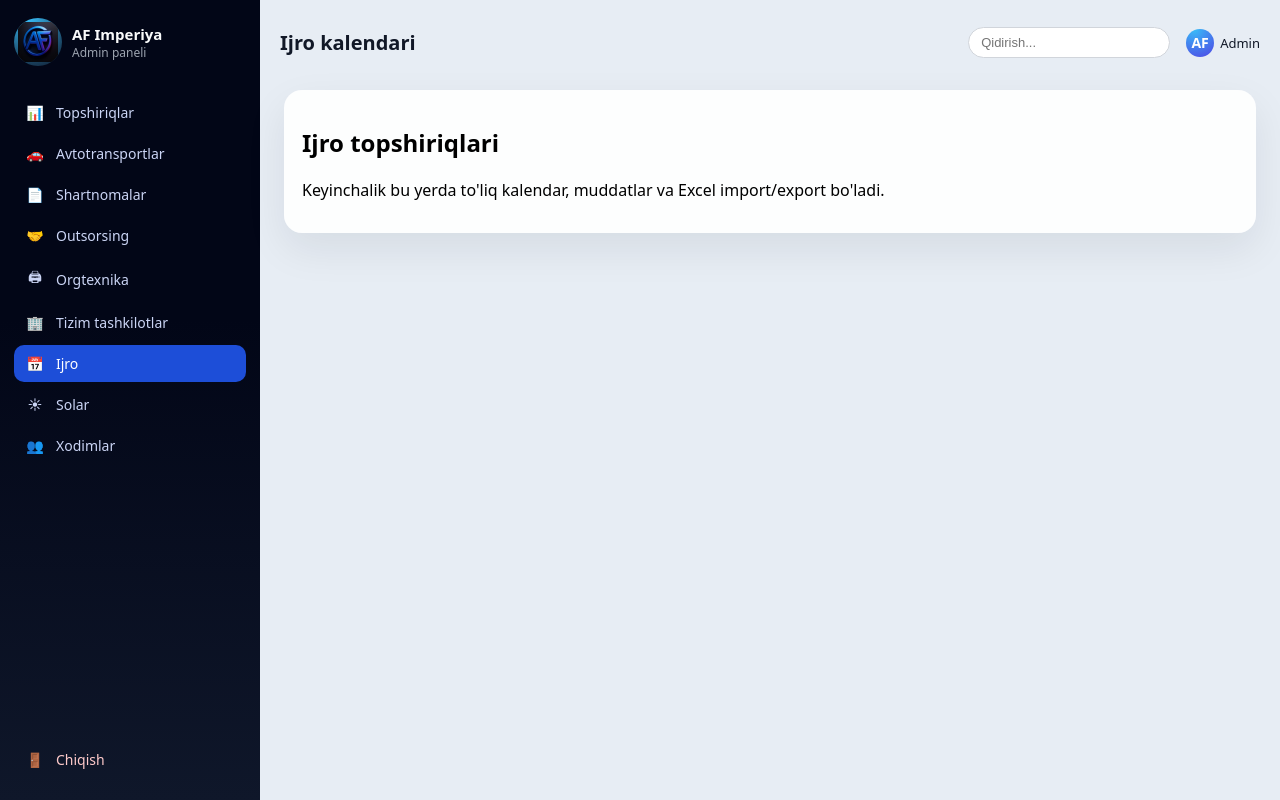
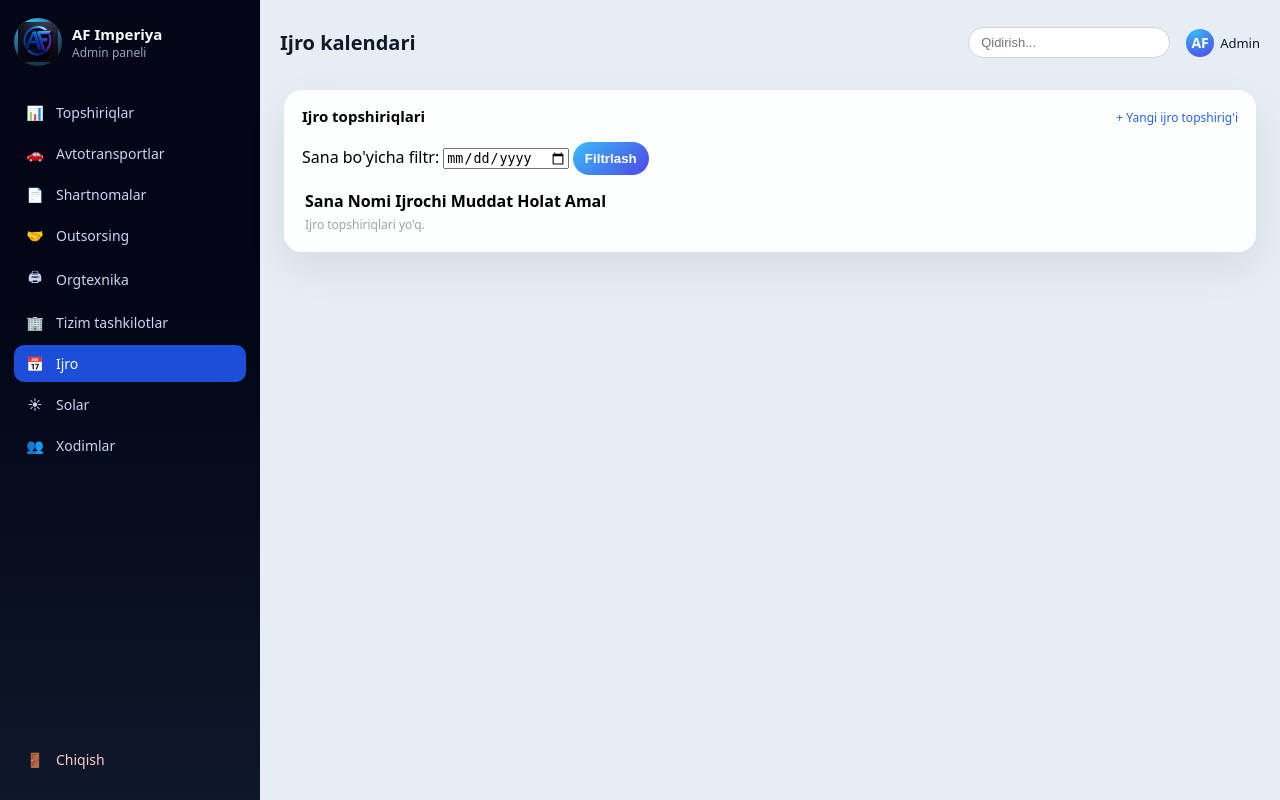
Before and after one commit to Mirfayziev/AF_IMPERIYA, a Flask app: page /ijro in a window 1280 px wide. Run offline with Flask 3, Linux system fonts and the light colour scheme; a user stored in the database is signed in.

Commit message:
Update list.html

```diff
--- a/templates/ijro/list.html
+++ b/templates/ijro/list.html
@@ -1,8 +1,59 @@
-{% extends 'base.html' %}
+{% extends "base.html" %}
+{% block page_title %}Ijro kalendari{% endblock %}
 {% block header_title %}Ijro kalendari{% endblock %}
 {% block content %}
 <div class="card-block">
-  <h2>Ijro topshiriqlari</h2>
-  <p>Keyinchalik bu yerda to'liq kalendar, muddatlar va Excel import/export bo'ladi.</p>
+  <div class="card-header">
+    <h2>Ijro topshiriqlari</h2>
+    {% if session.get('user_role') in ['manager', 'admin'] %}
+      <a href="{{ url_for('ijro_create') }}" class="card-link">+ Yangi ijro topshirig'i</a>
+    {% endif %}
+  </div>
+
+  <form method="get" class="form" style="margin-bottom:12px;">
+    <label>Sana bo'yicha filtr:
+      <input type="date" name="date" value="{{ selected_date or '' }}">
+    </label>
+    <button type="submit" class="btn-primary" style="margin-top:6px;">Filtrlash</button>
+  </form>
+
+  <table class="table">
+    <thead>
+      <tr>
+        <th>Sana</th>
+        <th>Nomi</th>
+        <th>Ijrochi</th>
+        <th>Muddat</th>
+        <th>Holat</th>
+        {% if session.get('user_role') in ['employee','manager','admin'] %}
+          <th>Amal</th>
+        {% endif %}
+      </tr>
+    </thead>
+    <tbody>
+      {% for t in tasks %}
+      <tr>
+        <td>{{ t.date }}</td>
+        <td>{{ t.title }}</td>
+        <td>{{ t.assigned_to.username if t.assigned_to else "Biriktirilmagan" }}</td>
+        <td>{{ t.due_date or "—" }}</td>
+        <td>{{ t.status }}</td>
+        {% if session.get('user_role') in ['employee','manager','admin'] %}
+        <td>
+          {% if t.status != 'done' %}
+          <form method="post" action="{{ url_for('ijro_mark_done', task_id=t.id) }}">
+            <button type="submit" class="btn-primary" style="padding:4px 8px;font-size:11px;">Bajarildi</button>
+          </form>
+          {% else %}
+            ✔
+          {% endif %}
+        </td>
+        {% endif %}
+      </tr>
+      {% else %}
+      <tr><td colspan="6" class="empty-text">Ijro topshiriqlari yo'q.</td></tr>
+      {% endfor %}
+    </tbody>
+  </table>
 </div>
 {% endblock %}
```
